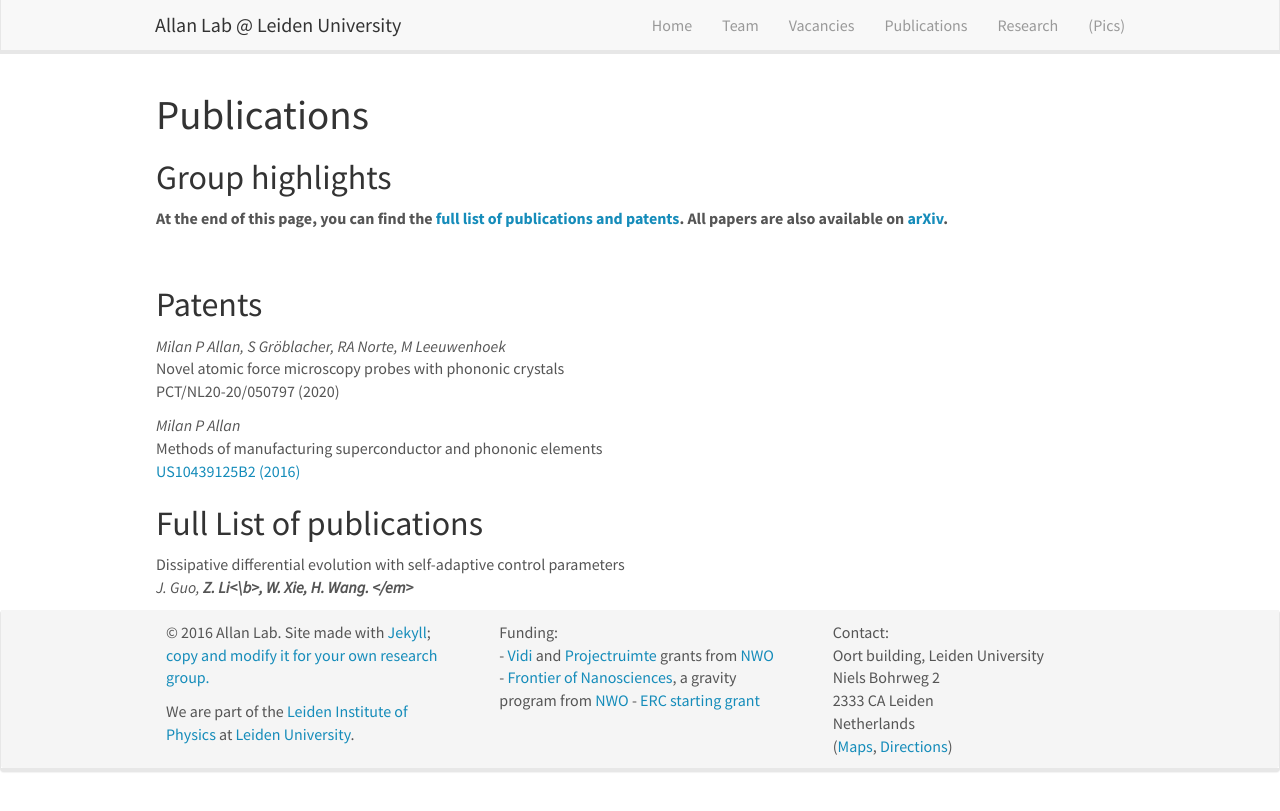
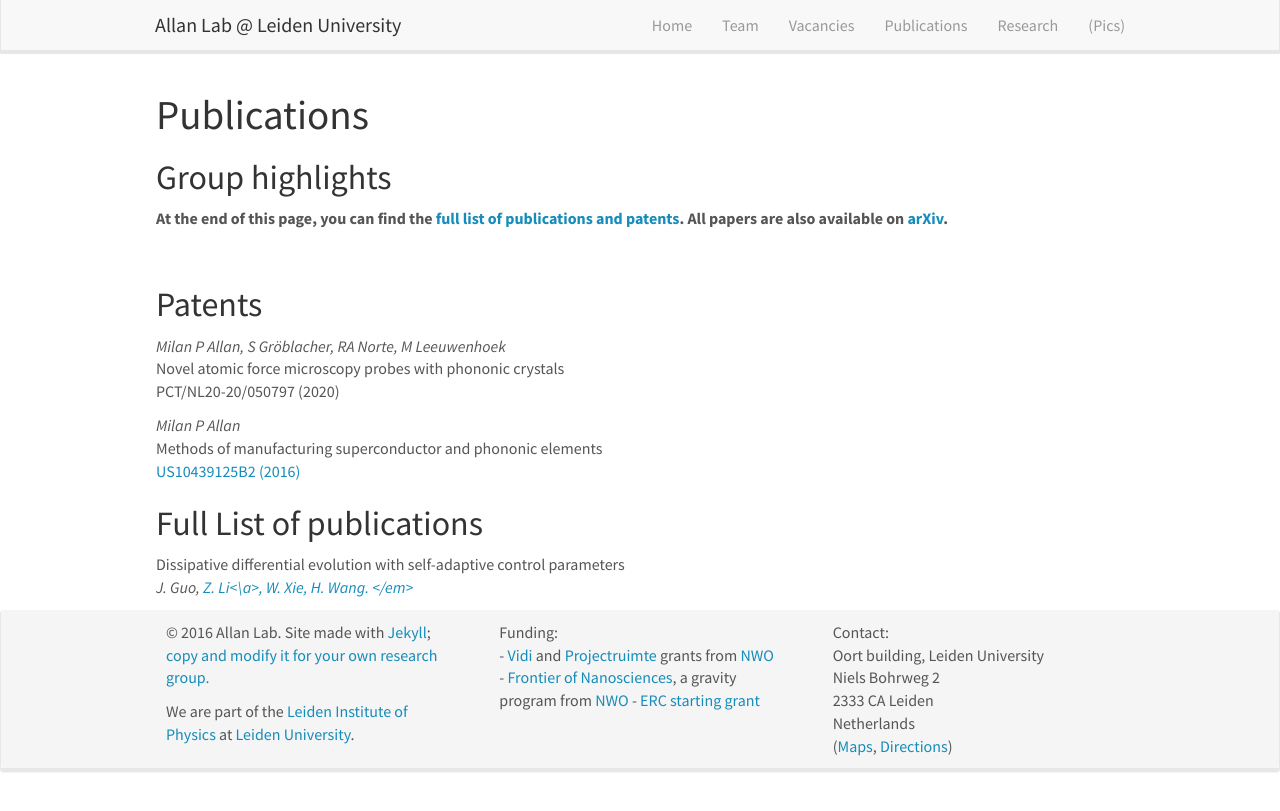
Before and after one commit to lzj1769/lzj1769.github.io, a Jekyll site: the page built from _pages/publications.md, in a window 1280 px wide. Shown: the top 811 px of the page. Built offline with Jekyll 4.4.1, drawn with Linux system fonts in a browser that asks for light colours; nearby versions of some CDN libraries.

Commit message:
update publication

```diff
--- a/_data/publist.yml
+++ b/_data/publist.yml
@@ -1,4 +1,4 @@
 - title: "Dissipative differential evolution with self-adaptive control parameters"
-  authors: J. Guo, <b>Z. Li<\b>, W. Xie, H. Wang.
+  authors: J. Guo, <a>Z. Li<\a>, W. Xie, H. Wang.
   year: 2015
   type: 1
```
